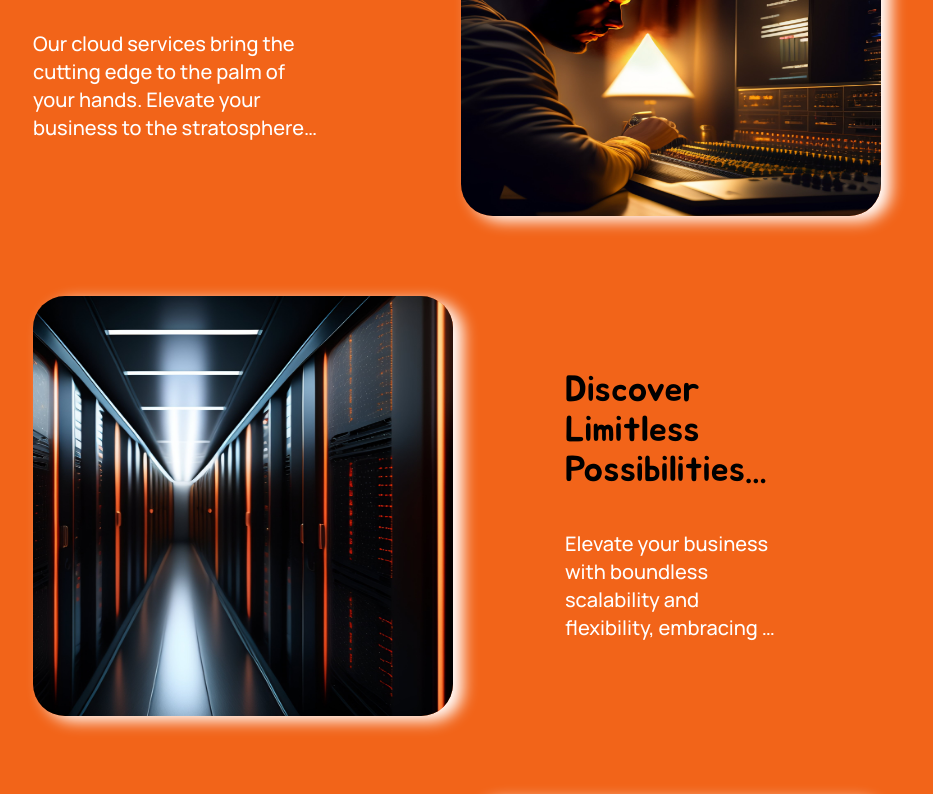
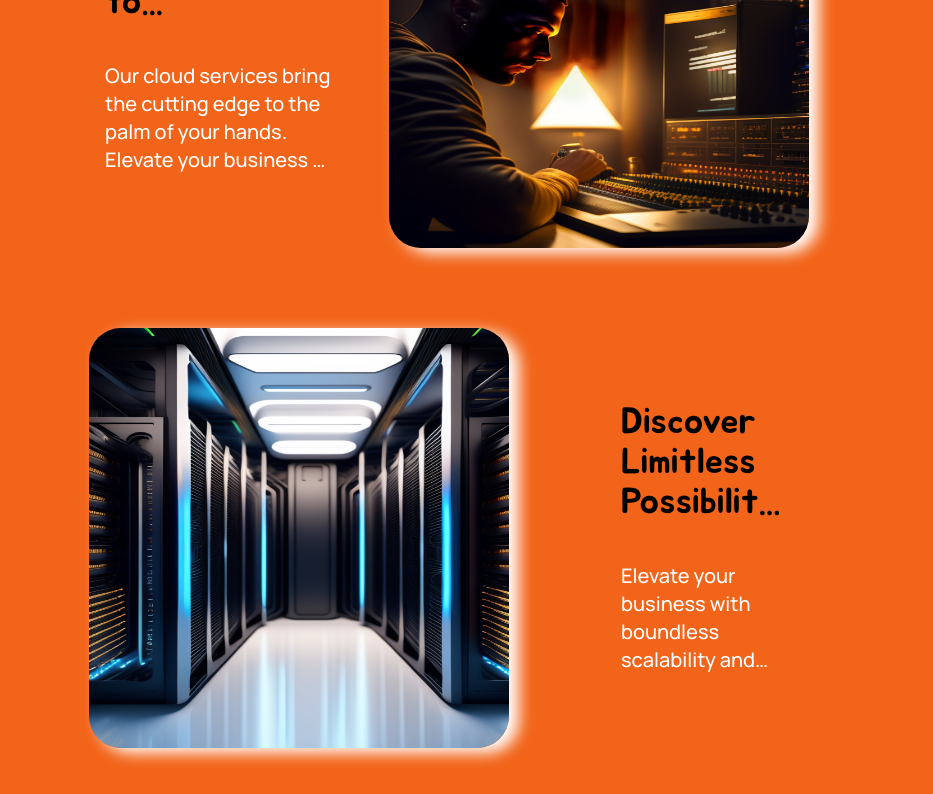
Before and after one commit to Monarch47/sip_solutions, a Next.js app: page / in a window 1280 px wide. Shown: the part 2000-2794 px from the top of the page, without its empty margins (183-1116 px from the left). Built offline with nearby package versions, Linux system fonts and the light colour scheme; a web font is replaced by a local one.

Commit message:
choose us section improved video fixed

```diff
--- a/app/globals.css
+++ b/app/globals.css
@@ -71,3 +71,7 @@ body {
         -webkit-align-items: center;
         align-items: center;
 }
+
+.swiper-pagination-bullet.swiper-pagination-bullet-active {
+  background-color: white; /* Set the active bullet color here */
+}
--- a/app/page.tsx
+++ b/app/page.tsx
@@ -76,7 +76,7 @@ export default function Home() {
       </div>
 
       {/* Why Choose Us */}
-      <div className="bg-primary-orange flex flex-col p-16 items-center justify-center gap-16">
+      <div className="bg-primary-orange flex flex-col p-16 items-center justify-center gap-16 lg:gap-24">
         <h1 className="text-4xl md:text-6xl font-semibold text-center flex text-shadow-primary shadow-white text-black">
           Why Choose Us
         </h1>
--- a/components/ChooseUsCard.tsx
+++ b/components/ChooseUsCard.tsx
@@ -9,8 +9,8 @@ const renderChooseUseData = chooseUsData.map((data, index) => {
     <div
       className={`lg:border-none p-2 lg:w-full xl:w-3/4 2xl:w-2/3 rounded-2xl flex flex-col-reverse md:flex ${
         index % 2 == 0
-          ? `md:flex-row lg:gap-0`
-          : `md:flex-row-reverse lg:gap-28`
+          ? `md:flex-row lg:gap-0 lg:px-20`
+          : `md:flex-row-reverse lg:gap-28 lg:px-16`
       } justify-evenly items-center gap-6  text-black md:h-auto font-jua`}
       key={index}
     >
@@ -18,7 +18,7 @@ const renderChooseUseData = chooseUsData.map((data, index) => {
         <h1 className="text-3xl text-center lg:text-left md:text-4xl font-medium line-clamp-3 lg:w-4/5">
           {data.heading}
         </h1>
-        <p className="md:h-auto text-center lg:text-left text-lg md:text-xl font-manrope text-white line-clamp-4 font-medium lg:w-2/3 ">
+        <p className="md:h-auto text-center lg:text-left text-lg md:text-xl font-manrope text-white line-clamp-4 font-medium lg:w-4/5">
           {data.text}
         </p>
       </div>
--- a/components/VideoPlayer.tsx
+++ b/components/VideoPlayer.tsx
@@ -12,8 +12,7 @@ const VideoPlayer = (props: Props) => {
       muted
       loop
       preload=""
-      className="absolute w-auto
-      min-w-full min-h-full max-w-full"
+      className="absolute w-full h-full object-cover top-0 left-0 z-[-1]"
     ></video>
   );
 };
--- a/content.ts
+++ b/content.ts
@@ -9,7 +9,7 @@ export const chooseUsData = [
     {
         heading: "Discover Limitless Possibilities with Cloud Supremacy.",
         text: "Elevate your business with boundless scalability and flexibility, embracing a comprehensive suite of cloud-based tools for innovation and growth.",
-        image: '/images/images2.jpeg'
+        image: '/images/img9.jpg'
     },
     {
         heading: "Transforming Ideas to Reality, Innovation That Inspires, Ignites, and Amplifies.",
```
